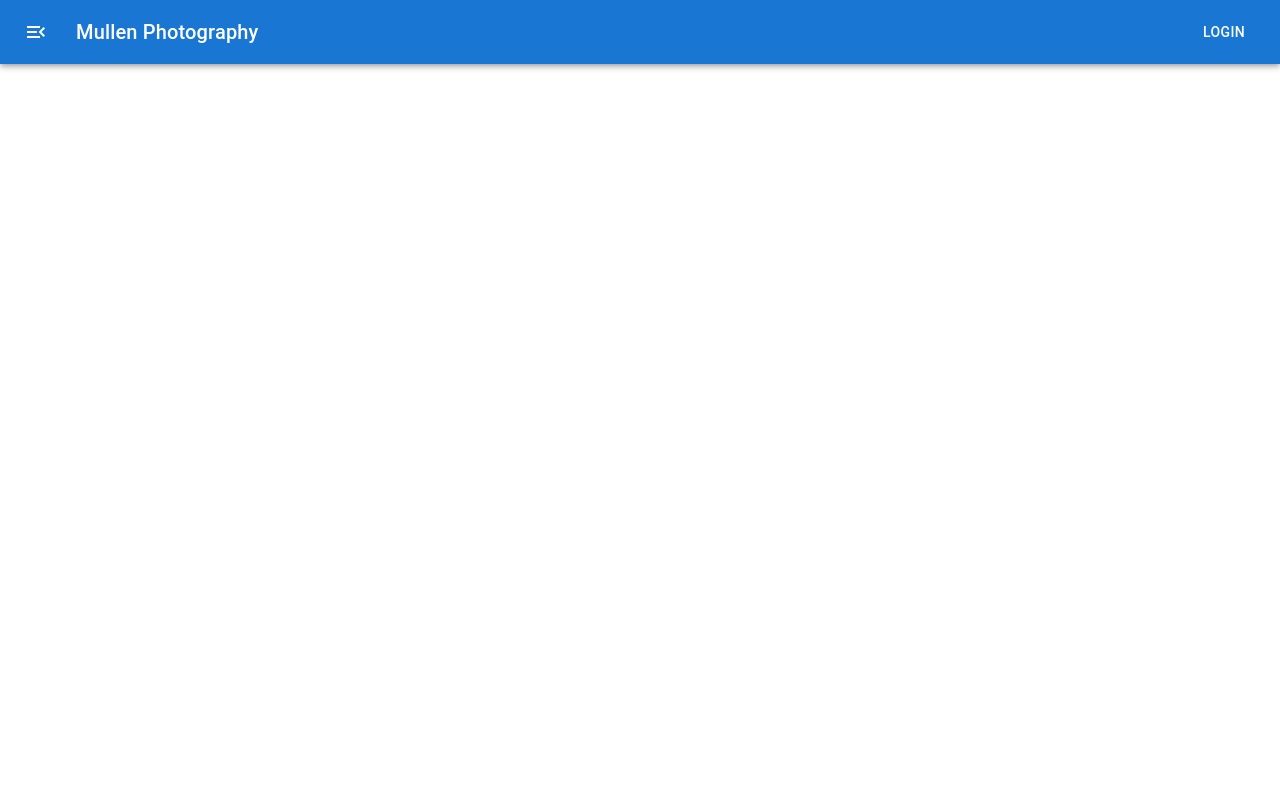
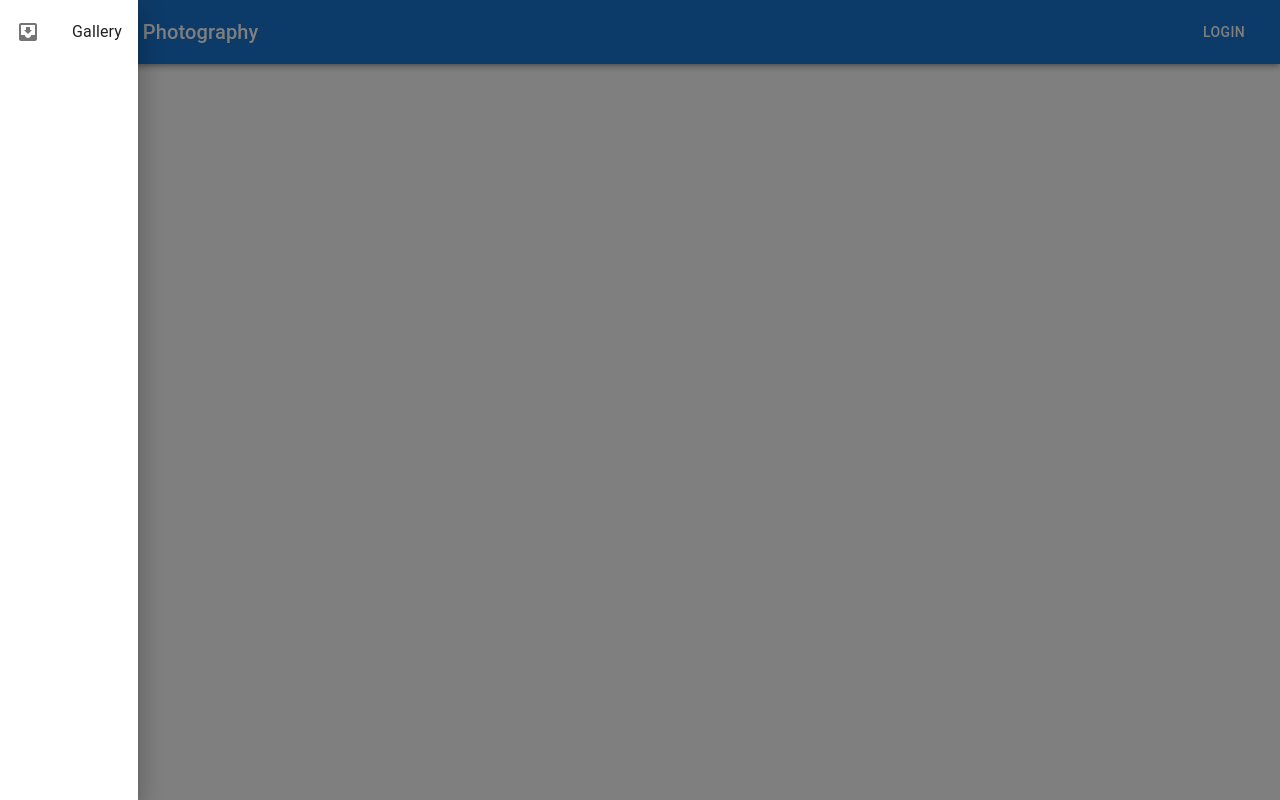
Before and after one commit to jeffMullen/mullen-photography-client, a React (Create React App) app in the folder client/: page / in a window 1280 px wide. Both pictures are taken after a click on the button "menu". Built offline with nearby package versions, Linux system fonts and the light colour scheme.

Commit message:
side nav drawer functioning in terms of sliding on and off page

```diff
--- a/client/src/App.js
+++ b/client/src/App.js
@@ -1,18 +1,18 @@
 import * as React from 'react';
 import CssBaseLine from '@mui/material/CssBaseline';
 import './scss/styles.scss';
-import Navbar from './components/Navbar/Navbar';
+import Header from './components/Header/Header';
 
 function App() {
   return (
-    <React.Fragment>
+    <>
       <CssBaseLine />
       <div className="App">
         <header className="App-header">
-          <Navbar />
+          <Header />
         </header>
       </div>
-    </React.Fragment>
+    </>
   );
 }
 
--- /dev/null
+++ b/client/src/components/Header/Header.js
@@ -0,0 +1,16 @@
+import React from 'react';
+import Navbar from './Navbar/Navbar';
+// import styles from './Header.module.scss';
+
+
+function Header() {
+
+
+    return (
+        <>
+            <Navbar />
+        </>
+    );
+}
+
+export default Header;
--- /dev/null
+++ b/client/src/components/Header/Navbar/Navbar.js
@@ -0,0 +1,84 @@
+import React, { useState } from 'react';
+import Box from '@mui/material/Box';
+
+// AppBar imports
+import AppBar from '@mui/material/AppBar';
+import Toolbar from '@mui/material/Toolbar';
+import IconButton from '@mui/material/IconButton';
+import MenuOpenIcon from '@mui/icons-material/MenuOpen';
+import Typography from '@mui/material/Typography';
+import Button from '@mui/material/Button';
+
+import Drawer from '@mui/material/Drawer';
+import List from '@mui/material/List';
+import ListItem from '@mui/material/ListItem';
+import ListItemIcon from '@mui/material/ListItemIcon';
+import ListItemText from '@mui/material/ListItemText';
+import InboxIcon from '@mui/icons-material/MoveToInbox';
+import MailIcon from '@mui/icons-material/Mail';
+
+export default function NavDrawer() {
+    const [drawerState, setDrawerState] = useState({ left: false });
+
+    const anchor = 'left';
+
+    const toggleDrawer = (anchor, open) => (event) => {
+        if (event.type === 'keydown' && (event.key === 'Tab' || event.key === 'Shift')) {
+            return;
+        }
+
+        setDrawerState({ ...drawerState, [anchor]: open });
+    };
+
+    const list = (anchor) => (
+        <Box
+            role="presentation"
+            onClick={toggleDrawer(anchor, false)}
+            onKeyDown={toggleDrawer(anchor, false)}
+        >
+            <List>
+                {['Gallery'].map((text, index) => (
+                    <ListItem button key={text}>
+                        <ListItemIcon>
+                            {index % 2 === 0 ? <InboxIcon /> : <MailIcon />}
+                        </ListItemIcon>
+                        <ListItemText primary={text} />
+                    </ListItem>
+                ))}
+            </List>
+        </Box>
+    );
+
+    return (
+        <div>
+            <Box sx={{ flexGrow: 1 }}>
+                <AppBar position="static">
+                    <Toolbar>
+                        <Drawer
+                            anchor={anchor}
+                            open={drawerState[anchor]}
+                            onClose={toggleDrawer(anchor, false)}>
+
+                            {list(anchor)}
+                        </Drawer>
+                        <IconButton
+                            onClick={toggleDrawer(anchor, true)}
+                            size="large"
+                            edge="start"
+                            color="inherit"
+                            aria-label="menu"
+                            sx={{ mr: 2 }}
+                        >
+                            <MenuOpenIcon />
+                        </IconButton>
+                        <Typography variant="h6" component="div" sx={{ flexGrow: 1 }}>
+                            Mullen Photography
+                        </Typography>
+                        <Button color="inherit">Login</Button>
+                    </Toolbar>
+                </AppBar>
+            </Box>
+
+        </div>
+    );
+}
--- a/client/src/components/Navbar/Navbar.js
+++ /dev/null
@@ -1,38 +0,0 @@
-import * as React from 'react';
-import AppBar from '@mui/material/AppBar';
-import Box from '@mui/material/Box';
-import Toolbar from '@mui/material/Toolbar';
-import Typography from '@mui/material/Typography';
-import Button from '@mui/material/Button';
-import IconButton from '@mui/material/IconButton';
-import MenuOpenIcon from '@mui/icons-material/MenuOpen';
-import styles from './Navbar.module.scss';
-
-
-function Navbar() {
-
-
-    return (
-        <Box sx={{ flexGrow: 1 }}>
-            <AppBar position="static">
-                <Toolbar>
-                    <IconButton
-                        size="large"
-                        edge="start"
-                        color="inherit"
-                        aria-label="menu"
-                        sx={{ mr: 2 }}
-                    >
-                        <MenuOpenIcon />
-                    </IconButton>
-                    <Typography variant="h6" component="div" sx={{ flexGrow: 1 }}>
-                        Mullen Photography
-                    </Typography>
-                    <Button color="inherit">Login</Button>
-                </Toolbar>
-            </AppBar>
-        </Box>
-    );
-}
-
-export default Navbar;
```
Also changed, not shown: client/src/components/Header/Navbar/NavDrawer/NavDrawer.js (added, +30 -0 lines), client/src/components/Header/Header.module.scss (added).
